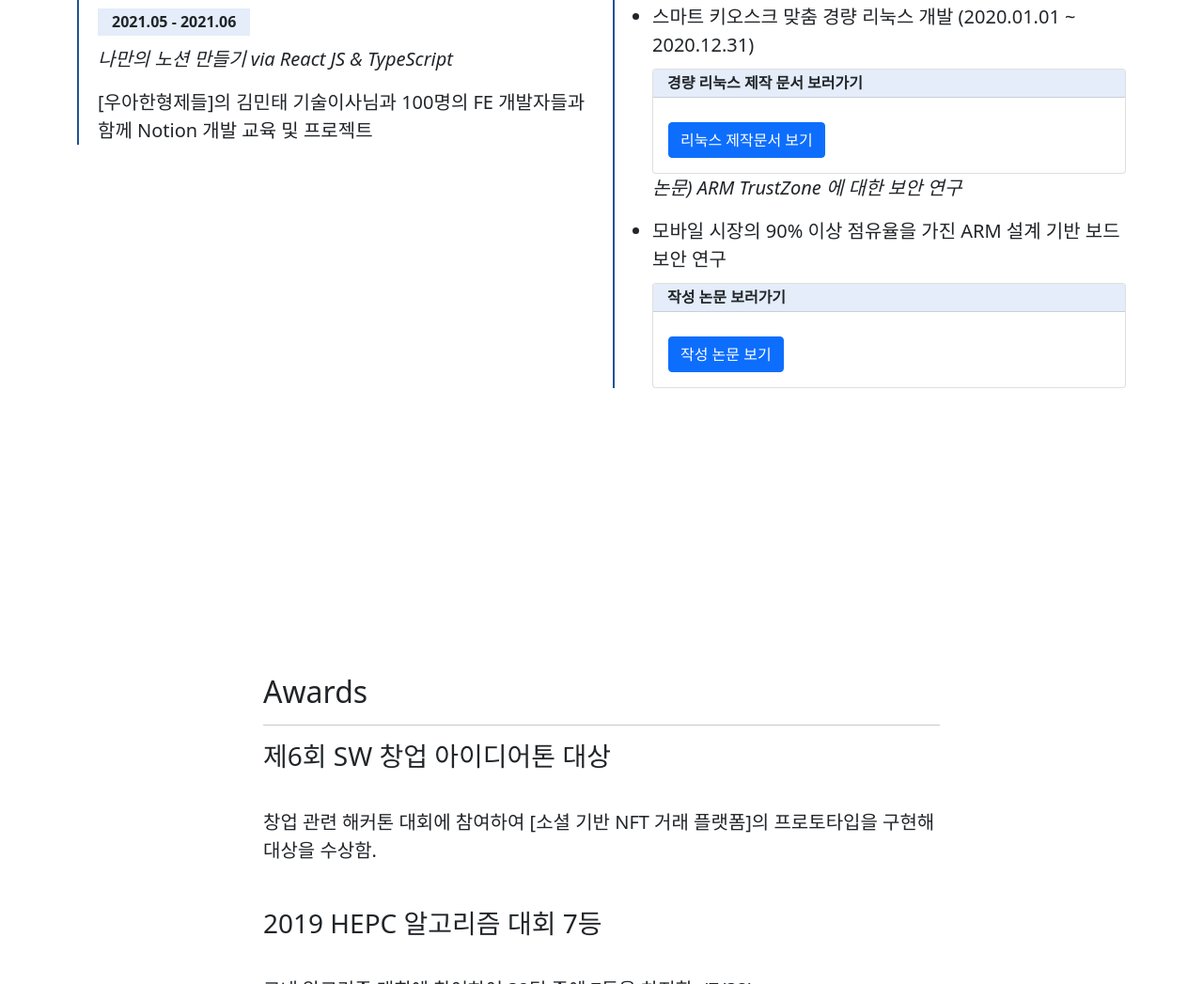
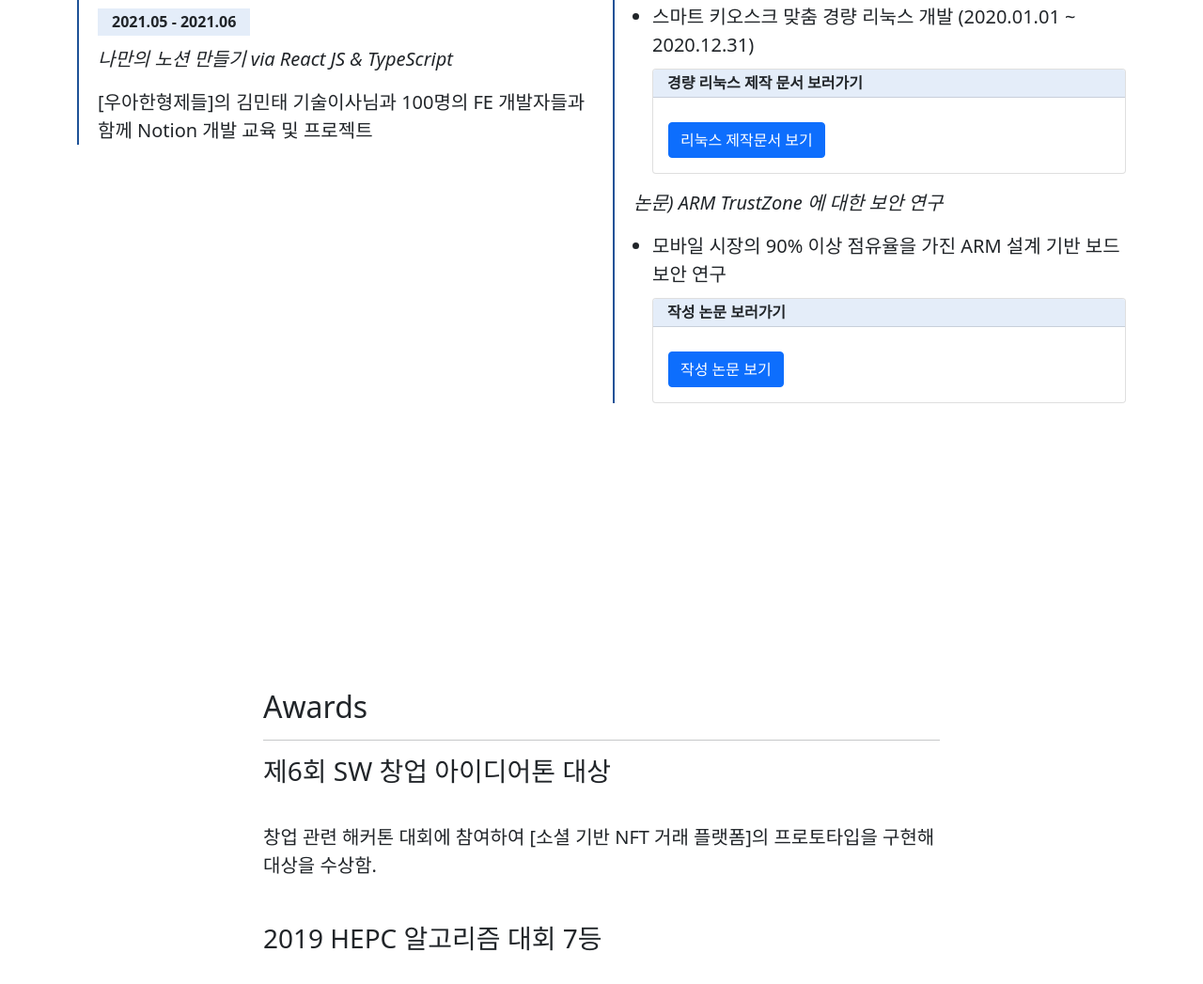
Before and after one commit to minkwns/pfolio, a plain HTML site: page index.html in a window 1280 px wide. Shown: the part 3317-4364 px from the top of the page at 94% size. Drawn offline with nearby package versions, Linux system fonts and the light colour scheme.

Commit message:
upload files

```diff
--- a/index.html
+++ b/index.html
@@ -190,7 +190,9 @@
                           <a href="assets/LFS_경량리눅스빌드가이드.pdf" class="btn btn-primary">리눅스 제작문서 보기</a>
                         </div>
                         </div>
+                      </ul>
                     <p><em> 논문) ARM TrustZone 에 대한 보안 연구</em></p>
+                    <ul>
                       <li>모바일 시장의 90% 이상 점유율을 가진 ARM 설계 기반 보드 보안 연구</li>
                       <div class="card">
                         <h5 class="card-header">작성 논문 보러가기</h5>
@@ -198,6 +200,8 @@
                           <a href="assets/ArmTrustZone.pdf" class="btn btn-primary">작성 논문 보기</a>
                         </div>
                         </div>
+                    </ul>
+
                     </ul>
                   </div>
                 </div>
```
